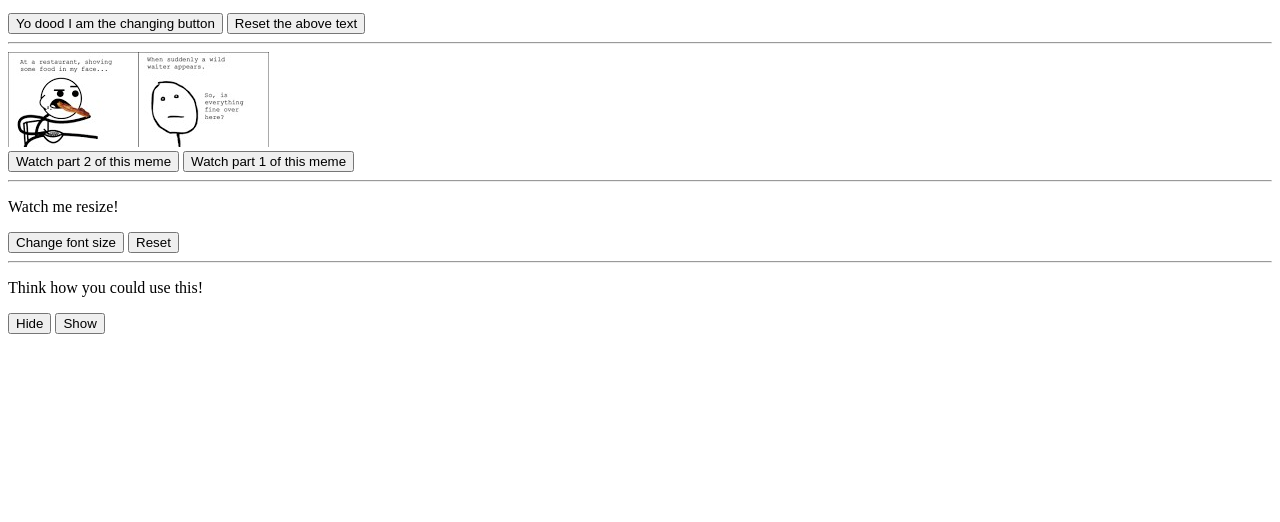
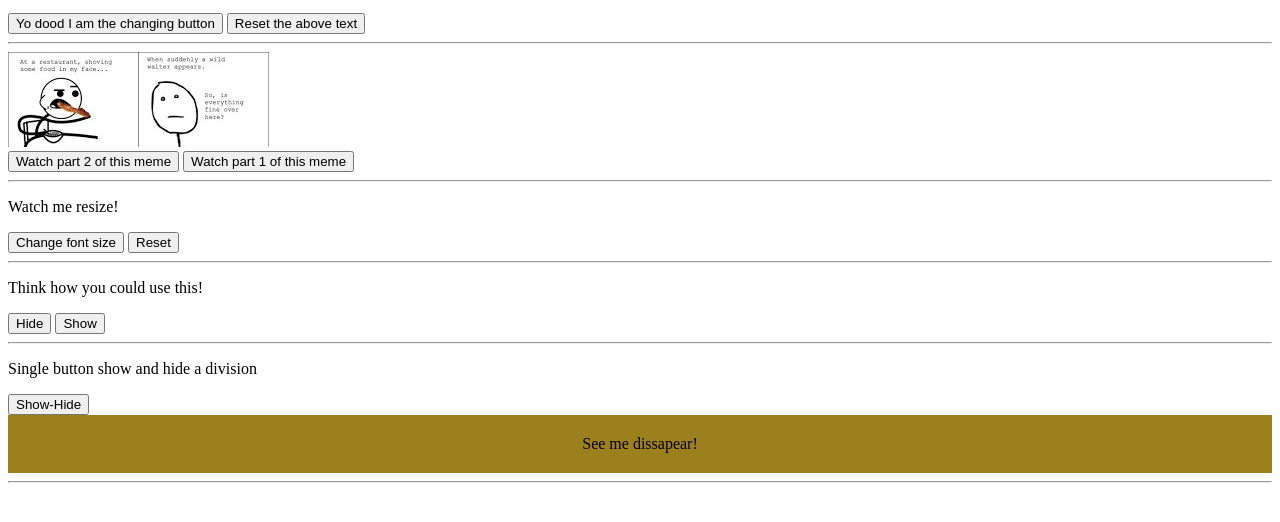
Before and after one commit to AdityaSher/webdevpractice, a plain HTML site: page index.html in a window 1280 px wide. Shown: the part 246-768 px from the top of the page. Drawn offline with Linux system fonts and the light colour scheme.

Commit message:
added show hide on single button

```diff
--- a/index.html
+++ b/index.html
@@ -6,6 +6,14 @@
   <meta name="viewport" content="width=device-width, initial-scale=1.0">
   <meta http-equiv="X-UA-Compatible" content="ie=edge">
   <title>Document</title>
+
+  <style media="screen">
+    #sh {
+      background-color: rgb(157, 128, 30);
+      text-align: center;
+      padding: 20px 20px 20px 20px;
+    }
+  </style>
 </head>
 
 <body>
@@ -50,6 +58,26 @@
 
   <button type="button" name="button" onclick="document.getElementById('show-hide').style.display='block'">Show</button>
 
+  <hr>
+
+  <p>Single button show and hide a division</p>
+  <button onclick="showhide()">Show-Hide</button>
+  <div id="sh">
+    See me dissapear!
+  </div>
+  <script>
+    function showhide() {
+      var x = document.getElementById("sh");
+      if (x.style.display === "none") {
+        x.style.display = "block";
+      } else {
+        x.style.display = "none";
+      }
+    }
+  </script>
+
+<hr>
+
 
 
 
```
